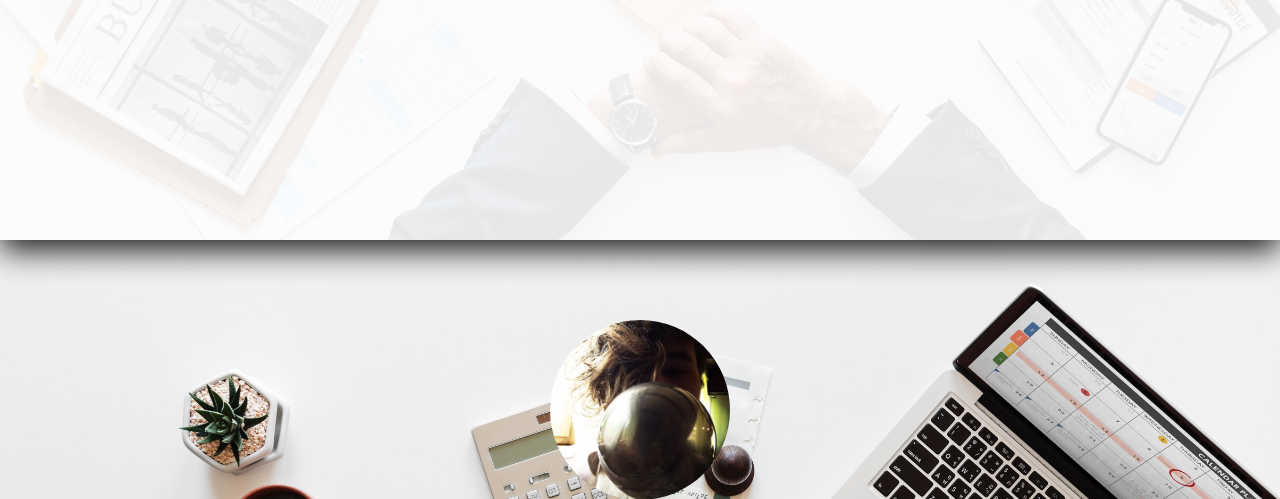
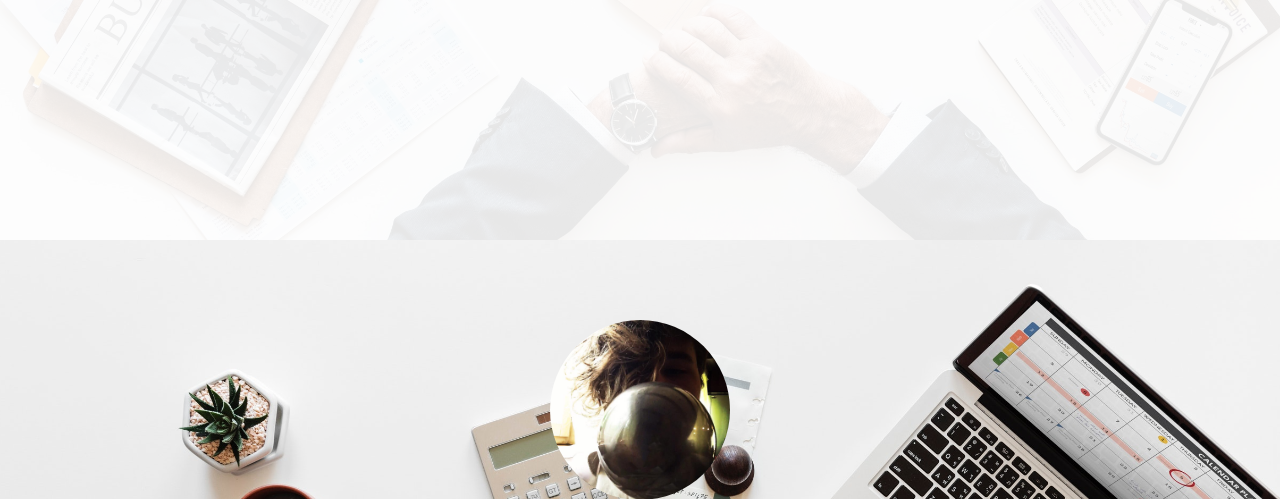
Before and after one commit to cybulskimateusz/cybulskimateusz.github.io, a PHP site: page / in a window 1280 px wide. Shown: the part 560-1059 px from the top of the page. Run offline with PHP 8.4, Linux system fonts and the light colour scheme.

Commit message:
shadow delete

```diff
--- a/css/main.css
+++ b/css/main.css
@@ -28,7 +28,6 @@ article{
 	width:100%;
 	min-height:100vh;
 	background-color:white;
-	box-shadow: 0 0.5rem 1.5rem 0rem black;
 	opacity:0.9;
 }
 #about{
```
